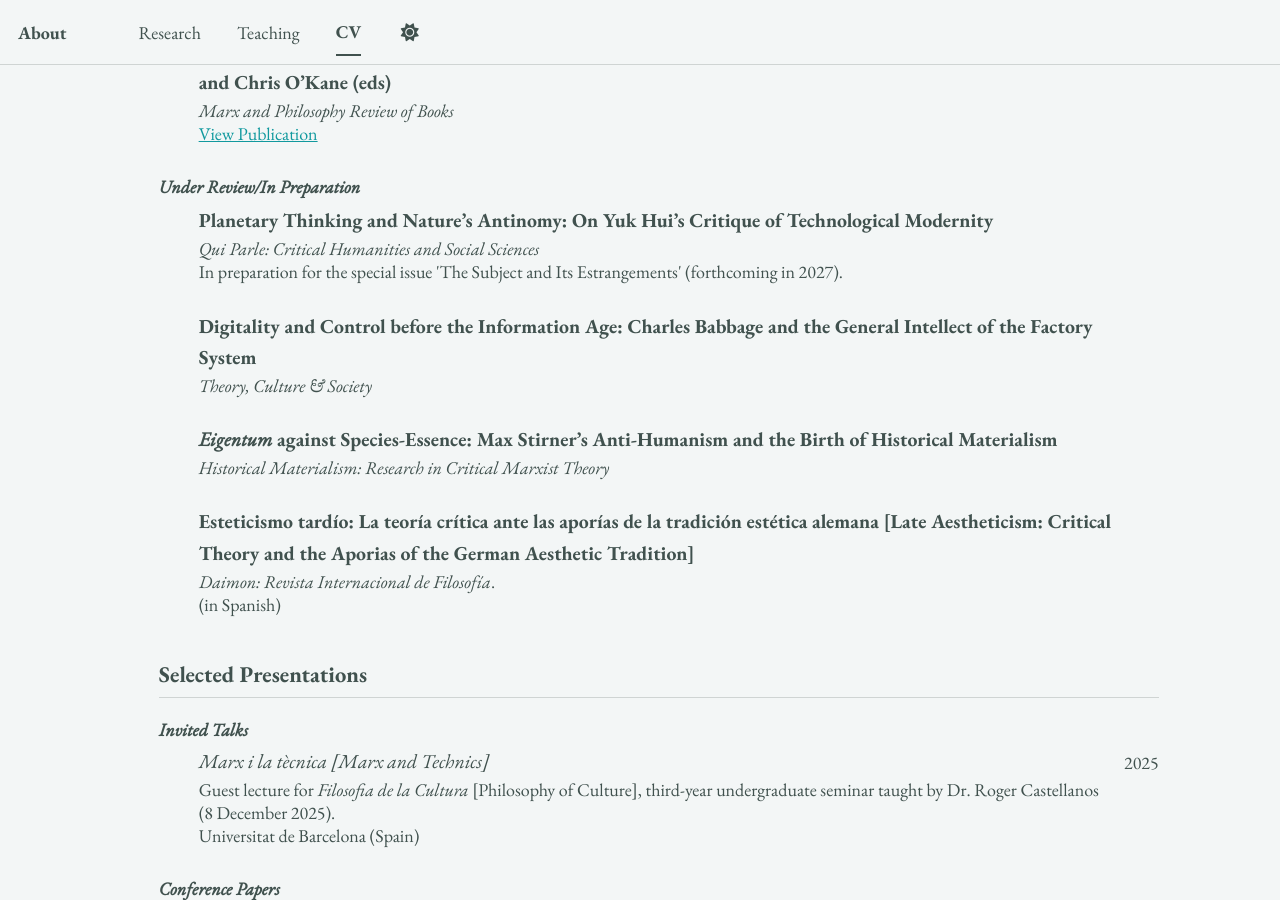
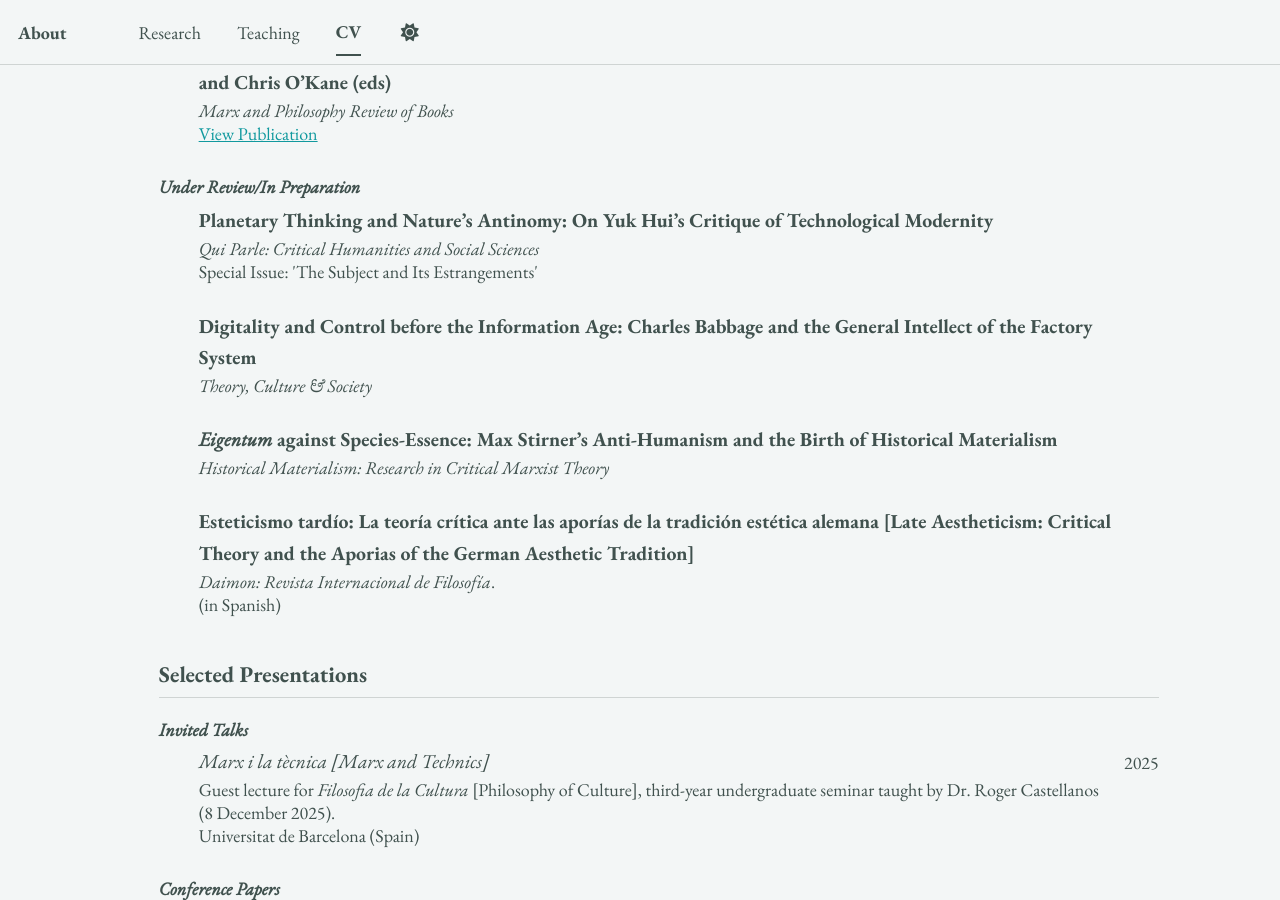
Before and after one commit to epujol90/epujol90.github.io, a Jekyll site: the page built from _pages/cv-json.md, in a window 1280 px wide and 900 px high, scrolled down 3346 px. Built offline with Jekyll 4.4.1, drawn with Linux system fonts in a browser that asks for light colours; a script bundle is joined from its source files by our own code; library files that are not in the unit come from our copies.

Commit message:
Update cv.json

```diff
--- a/_data/cv.json
+++ b/_data/cv.json
@@ -209,7 +209,7 @@
       "publisher": "<em>Qui Parle: Critical Humanities and Social Sciences</em>",
       "releaseDate": "",
       "website": "",
-      "summary": "In preparation for the special issue 'The Subject and Its Estrangements' (forthcoming in 2027).",
+      "summary": "Special Issue: 'The Subject and Its Estrangements'",
       "category": "Under Review/In Preparation"
     },
     {
```
